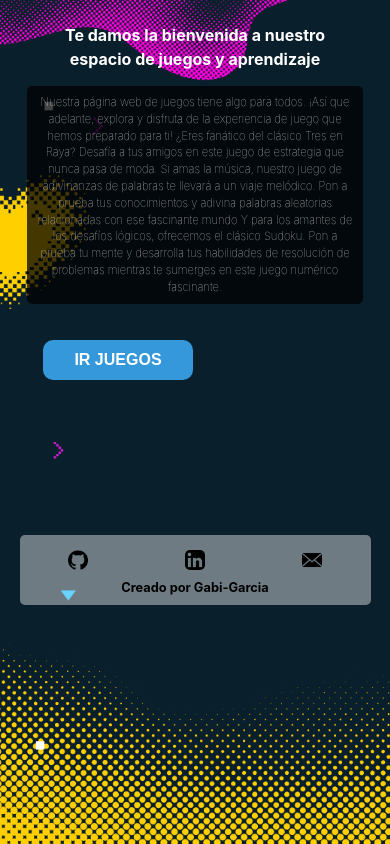
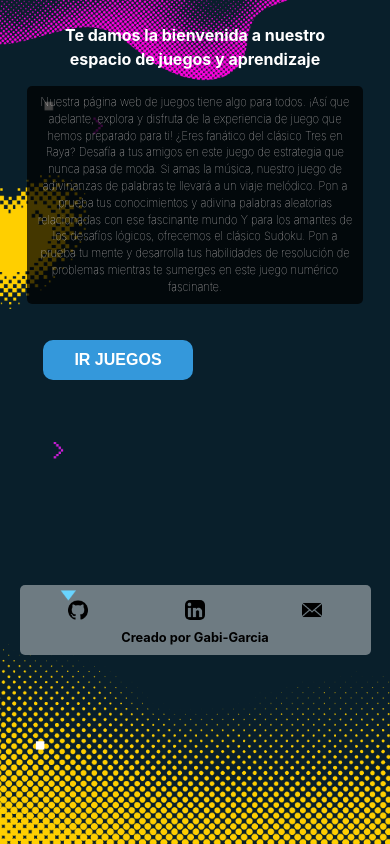
Before and after one commit to Gabi-Garcia/jugando-ando, a React (Vite) app: page /About in a window 390 px wide. Built offline with nearby package versions, Linux system fonts and the light colour scheme.

Commit message:
Modified: media querys, styles

```diff
--- a/src/Pages/About/About.css
+++ b/src/Pages/About/About.css
@@ -62,7 +62,7 @@ h2{
         /* border: 1px solid red; */
     }
     .footerAbout > .footer{
-        margin-top:150px;
+        margin-top:200px;
         height: 70px;
         /* border: 1px solid green; */
     }
```
